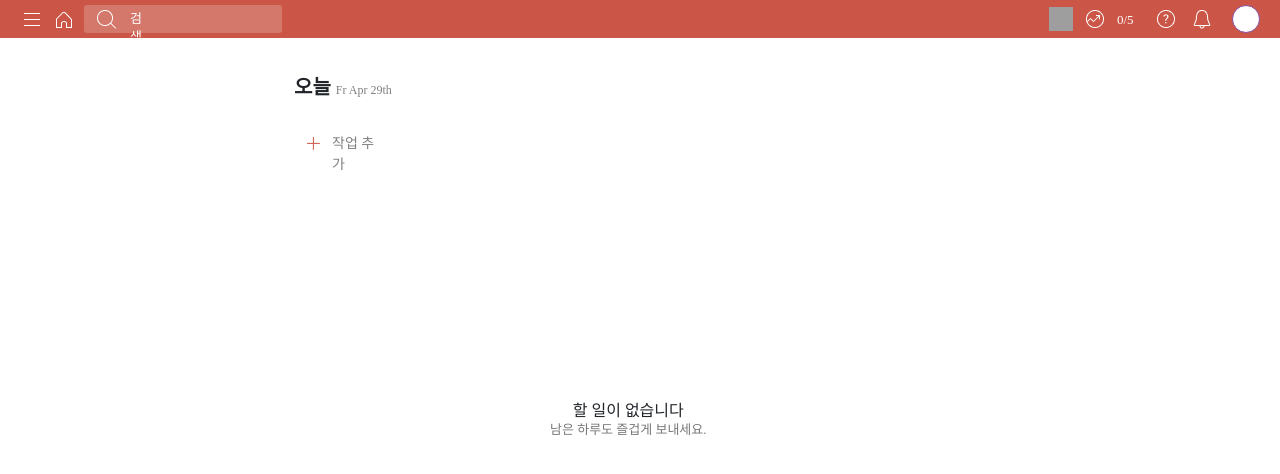
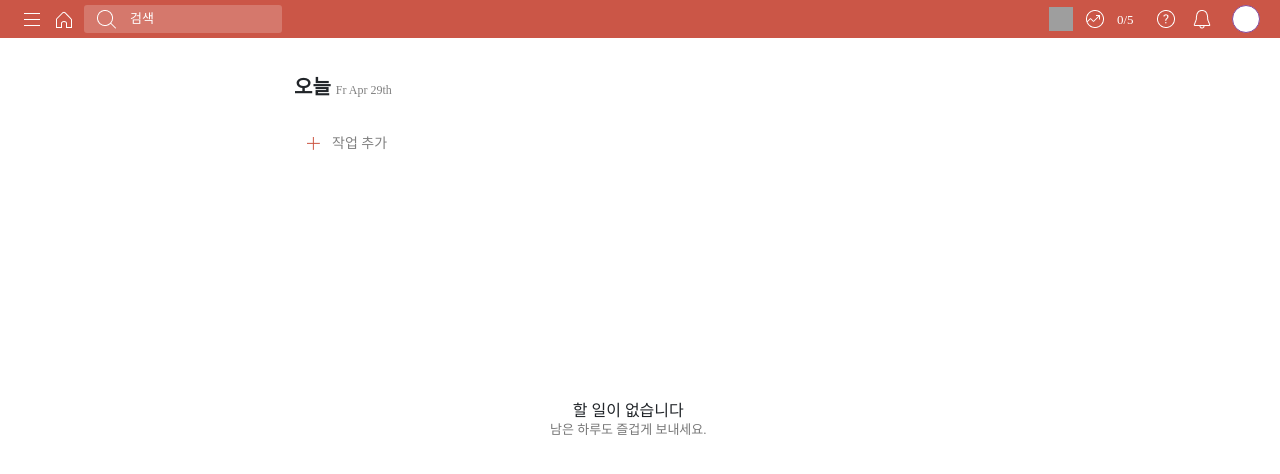
Before and after one commit to priscilapower/todoist-client, a Vue app: page / in a window 1280 px wide. Shown: the top 474 px of the page. Built offline with nearby package versions, Linux system fonts and the light colour scheme; no server answers; grey boxes are pictures that could not be loaded; what vue-toast-notification would draw is missing.

Commit message:
update text width

```diff
--- a/src/components/Navigation.vue
+++ b/src/components/Navigation.vue
@@ -119,7 +119,7 @@ nav {
 
 .text-search {
   position: static;
-  width: 23px;
+  width: 40px;
   height: 18px;
   left: 34px;
   top: 5px;
--- a/src/components/Task.vue
+++ b/src/components/Task.vue
@@ -258,7 +258,7 @@ export default {
 
 .add-span {
   position: static;
-  width: 53px;
+  width: 75px;
   height: 21px;
   left: 30px;
   top: 10.5px;
```
